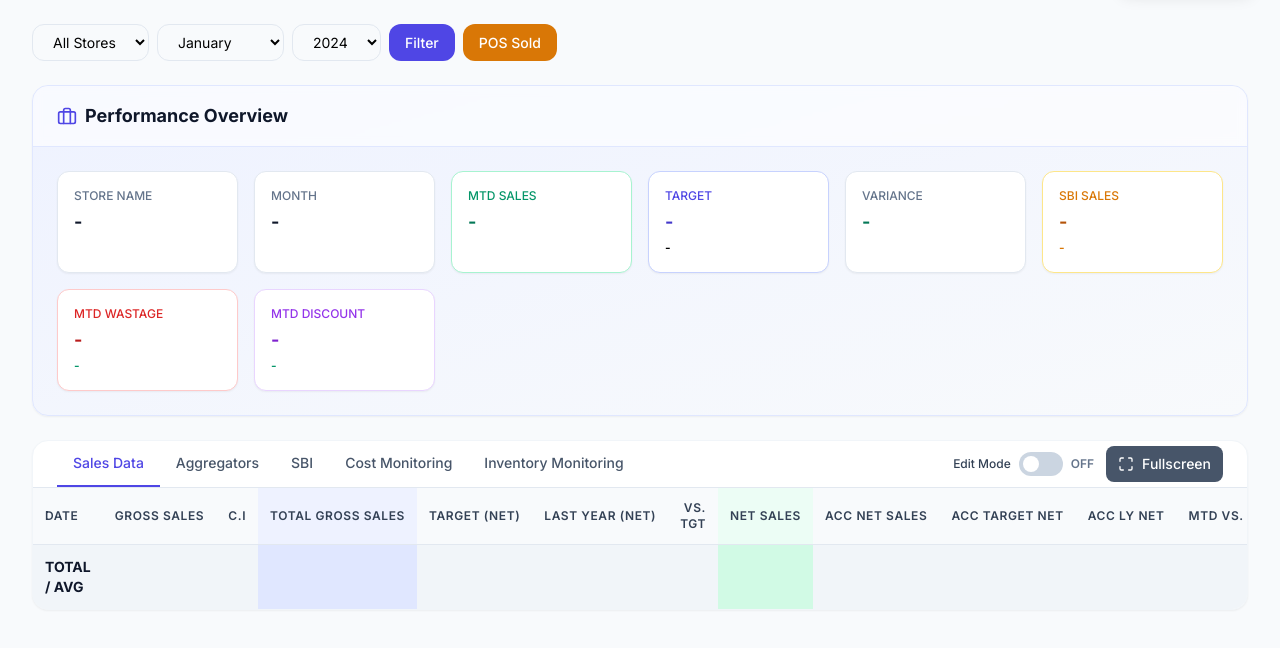
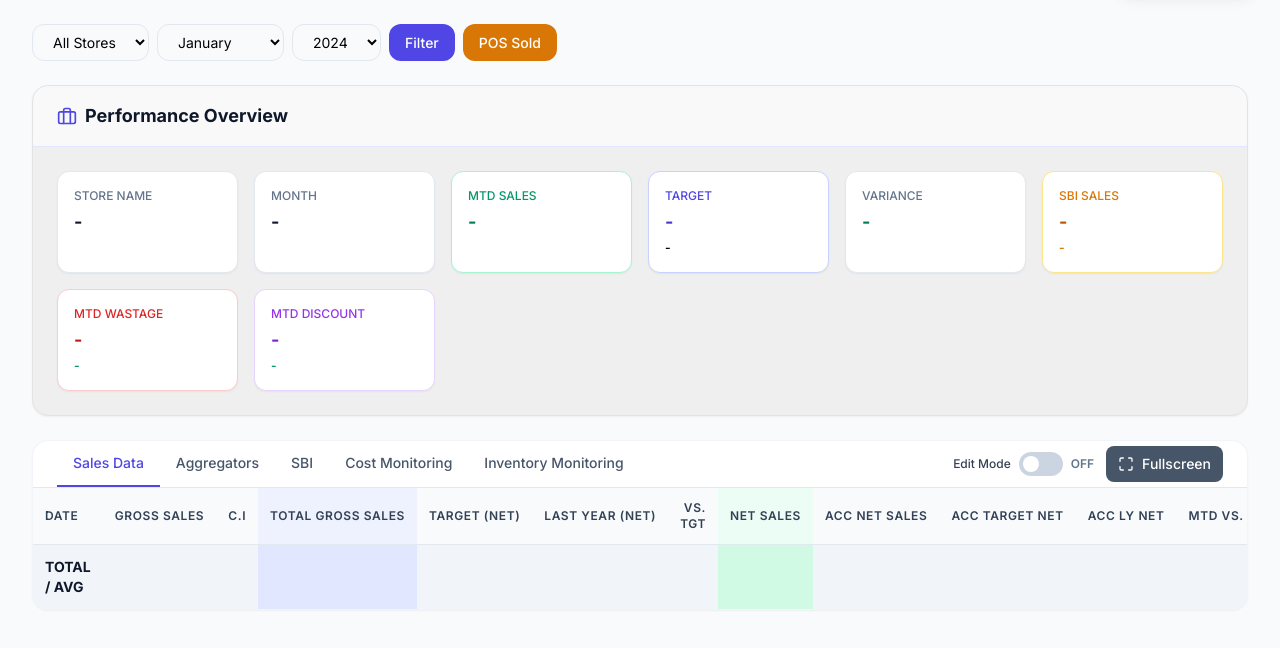
Before and after one commit to fitzmundo325-sudo/cficountsystem, a Flask app: page /cluster-manager/cluster_data_v2 in a window 1280 px wide. Shown: the part 56-704 px from the top of the page. Run offline with Flask 3, Linux system fonts and the light colour scheme; the visitor is signed in with stand-in values (Sample User, id 1); data comes from the database, SQL or seed files in the repository; data that the repository does not hold is empty; some libraries are stand-ins or nearby versions.

Commit message:
adjusted some styles on some v2 pages

```diff
--- a/website/templates/cluster_manager/cluster_data_v2.html
+++ b/website/templates/cluster_manager/cluster_data_v2.html
@@ -3,6 +3,15 @@
 {% block title %}Cluster Data{% endblock %}
 
 {% block content %}
+
+<style>
+
+	.mini_card_bg{
+		background:var(--primary_background) !important;
+		border:solid var(--primary_background_darker) 1px;
+	}
+
+</style>
 
 <script>
 let currentUserRole = {{ user.role|tojson }};
@@ -88,7 +97,7 @@ let initialStoreScope = {{ request.args.get('store_scope', '')|tojson }};
   </section>
 
   <!-- Mini Overview Card -->
-  <section class="bg-gradient-to-br from-indigo-50 to-slate-50 rounded-2xl border border-indigo-100 shadow-sm overflow-hidden">
+  <section class="bg-gradient-to-br from-indigo-50 to-slate-50 rounded-2xl border border-indigo-100 shadow-sm overflow-hidden mini_card_bg">
     <div class="px-6 py-4 bg-white/60 backdrop-blur-sm border-b border-indigo-100">
       <h2 class="text-lg font-bold text-slate-900 flex items-center gap-2">
         <svg class="w-5 h-5 text-indigo-600" xmlns="http://www.w3.org/2000/svg" viewBox="0 0 24 24" fill="none" stroke="currentColor" stroke-width="2" stroke-linecap="round" stroke-linejoin="round"><rect width="20" height="14" x="2" y="7" rx="2" ry="2"></rect><path d="M16 21V5a2 2 0 0 0-2-2h-4a2 2 0 0 0-2 2v16"></path></svg>
--- a/website/templates/store_manager/invensync_v2.html
+++ b/website/templates/store_manager/invensync_v2.html
@@ -275,7 +275,7 @@ window.INVENSYNC_URLS = {
 <div id="invensync-page-shell" class="px-6 pt-4 pb-6 md:px-8 md:pt-6 md:pb-8 max-w-[2400px] w-full mx-auto space-y-6">
 
   <!-- Page Header -->
-  <section class="flex flex-col lg:flex-row lg:items-center lg:justify-between gap-4">
+  <section class="flex flex-col lg:flex-row lg:items-center lg:justify-between gap-4 bluring_element hide_element">
     <div>
       <h1 class="text-3xl font-bold text-slate-900 tracking-tight">Ending Inventory - <span id="pageStoreName"></span></h1>
       <p class="mt-1 text-slate-600">Daily stock counts, deliveries, transfers, wastage, and variance tracking.</p>
@@ -348,7 +348,7 @@ window.INVENSYNC_URLS = {
     </div>
   </div>
 
-  <div class="space-y-3">
+  <div class="space-y-3 bluring_element hide_element">
     <div id="inventory-search-guide-target" class="relative max-w-md">
       <input id="product-search-input" type="search" autocomplete="off" placeholder="Search product, code, or price" class="w-full rounded-lg border border-slate-300 bg-white px-3 py-2 pl-9 text-sm font-medium text-slate-800 outline-none transition focus:border-sky-400 focus:ring-2 focus:ring-sky-100">
       <svg xmlns="http://www.w3.org/2000/svg" class="pointer-events-none absolute left-3 top-1/2 h-4 w-4 -translate-y-1/2 text-slate-400" viewBox="0 0 24 24" fill="none" stroke="currentColor" stroke-width="2" stroke-linecap="round" stroke-linejoin="round"><circle cx="11" cy="11" r="8"></circle><path d="m21 21-4.3-4.3"></path></svg>
```
